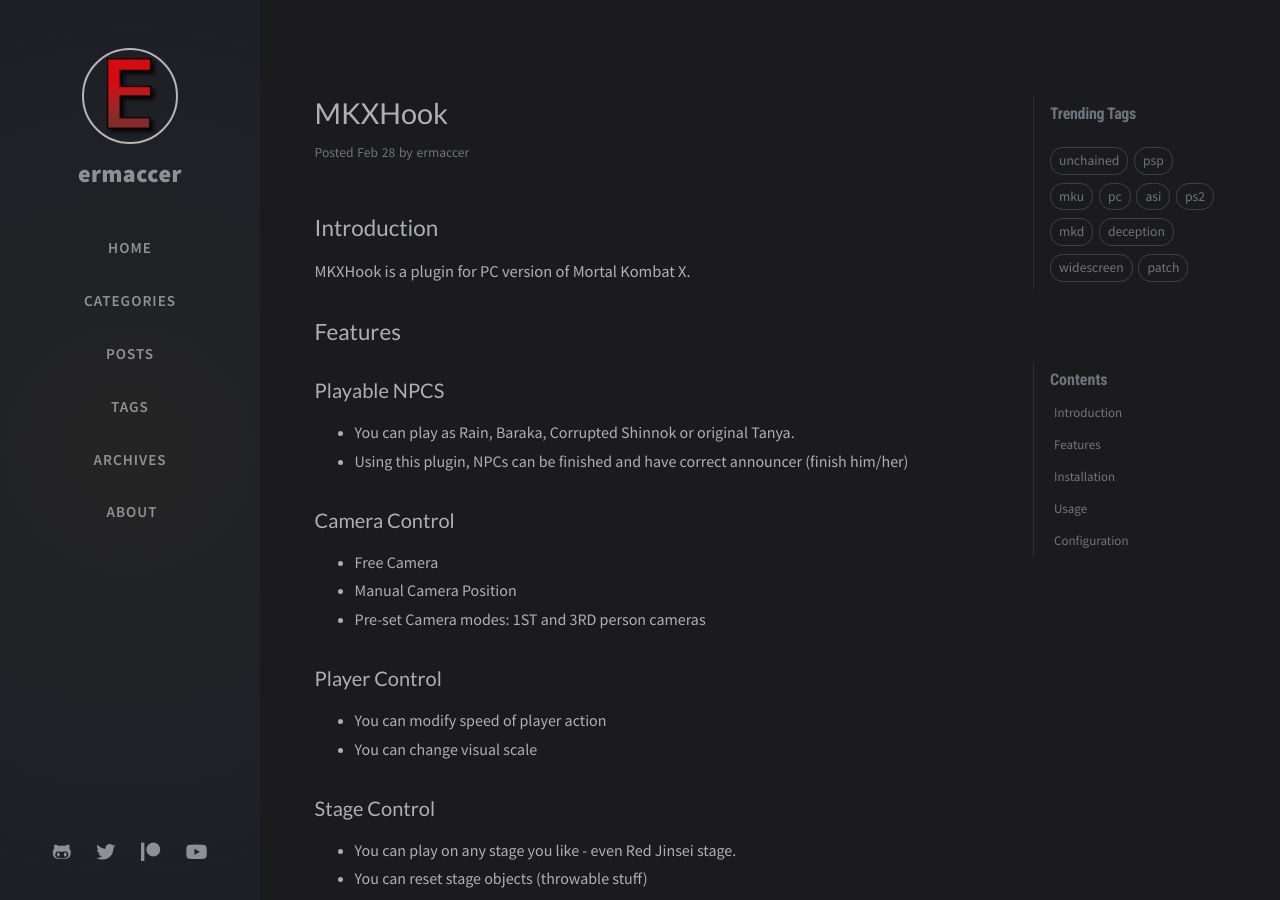
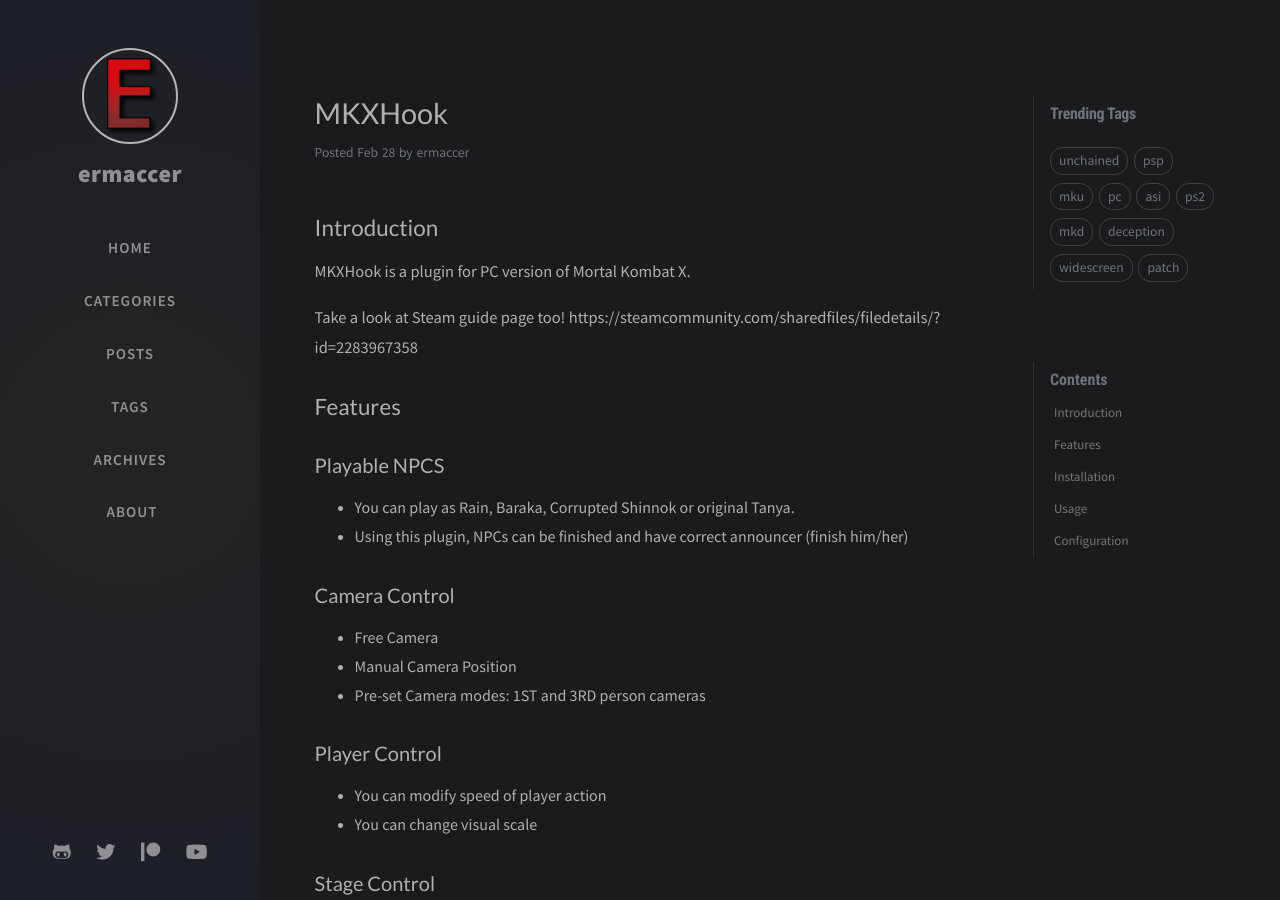
Before and after one commit to ermaccer/ermaccer.github.io, a Jekyll site: the page built from _posts/plugins/2021-02-28-mkxhook.md, in a window 1280 px wide and 900 px high. Built offline with Jekyll 4.4.1, drawn with Linux system fonts in a browser that asks for light colours; nearby versions of some CDN libraries; comment, search, counter and statistics services are not loaded.

Commit message:
Update 2021-02-28-mkxhook.md

```diff
--- a/_posts/plugins/2021-02-28-mkxhook.md
+++ b/_posts/plugins/2021-02-28-mkxhook.md
@@ -7,6 +7,9 @@ pin: true
 ---
 ## Introduction
 MKXHook is a plugin for PC version of Mortal Kombat X.
+
+Take a look at Steam guide page too!
+https://steamcommunity.com/sharedfiles/filedetails/?id=2283967358
 
 ## Features
 
```
